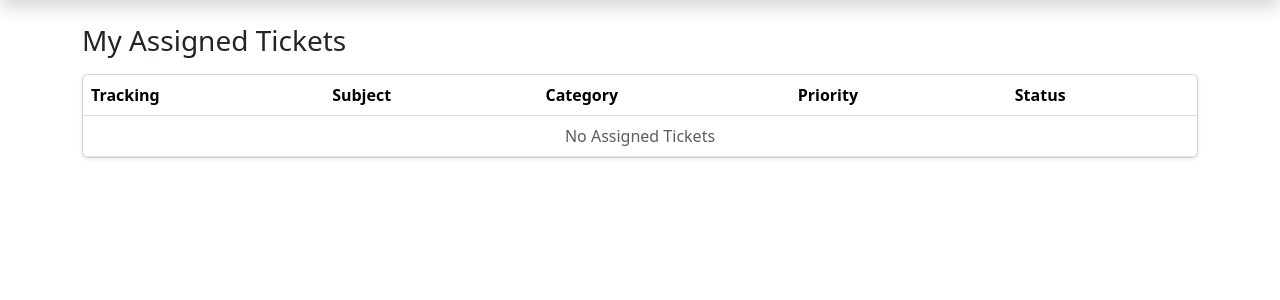
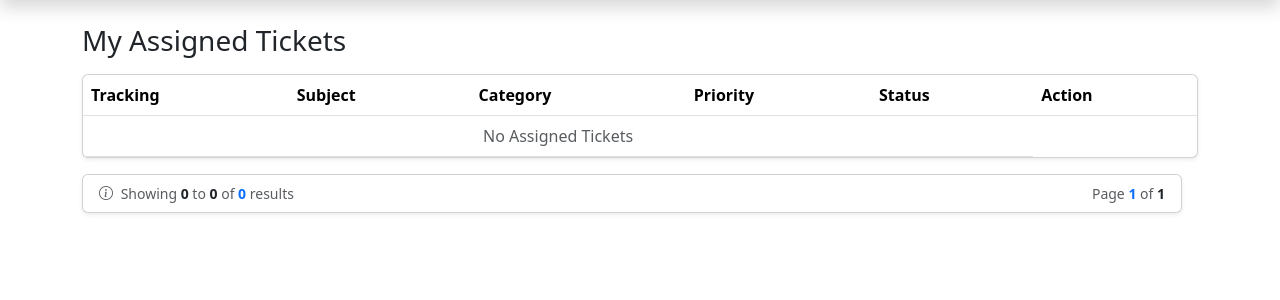
Before and after one commit to DaryaGh/Django_Project_Ticket, a Django app: page /assignee in a window 1280 px wide. Shown: the part 68-368 px from the top of the page. Run offline with Django 5.2, Linux system fonts and the light colour scheme; the visitor is signed in with stand-in values (Sample User, id 1); data that the repository does not hold is empty; some libraries are stand-ins or nearby versions.

Commit message:
Add Pagination To ==> -ticket_assignee_detail -ticket_assignee_list

```diff
--- a/Tickets/templates/assignee/ticket_assignee_list.html
+++ b/Tickets/templates/assignee/ticket_assignee_list.html
@@ -12,7 +12,7 @@
                     <th>Category</th>
                     <th>Priority</th>
                     <th>Status</th>
-
+                    <th>Action</th>
                 </tr>
                 </thead>
                 {% for assignment in page_obj %}
@@ -46,4 +46,20 @@
             </table>
         </div>
     </div>
+
+    <div class="container mt-3 mb-5">
+        <div class="d-none d-md-block">
+            <div class="d-flex justify-content-between align-items-center">
+                <div class="flex-grow-1 me-3">
+                    {% include 'pagination-showing-result-dee.html' %}
+                </div>
+                <div class="flex-shrink-0">
+                    {% include 'pagination-dee.html' %}
+                </div>
+            </div>
+        </div>
+        <div class="d-block d-md-none">
+            {% include 'pagination-mobile-dee.html' %}
+        </div>
+    </div>
 {% endblock %}
```
Also changed, not shown: Tickets/templates/assignee/ticket_assignee_detail.html (+16 -0 lines).
